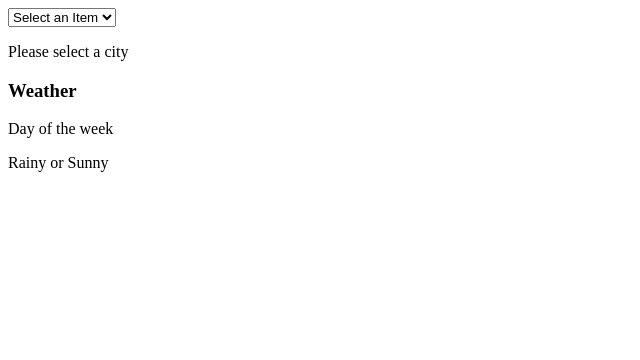
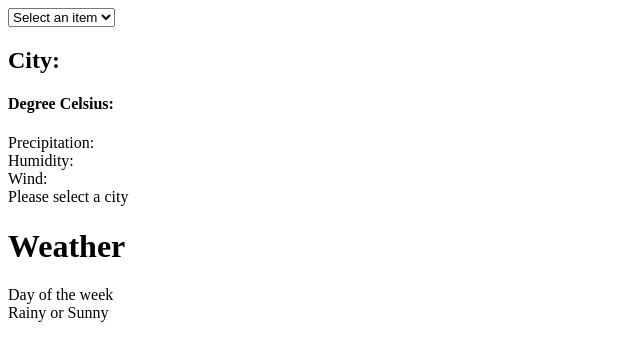
Before and after one commit to elvisonob/Scheduled-App-TS, a React (Create React App) app: page / in a window 1280 px wide. Shown: the top 360 px of the page, without its empty margins (0-640 px from the left). Built offline with nearby package versions, Linux system fonts and the light colour scheme; no server answers.

Commit message:
from scratch

```diff
--- a/src/components/Weather.tsx
+++ b/src/components/Weather.tsx
@@ -2,69 +2,32 @@ import { ReactEventHandler, useState, useEffect } from 'react';
 
 const API_KEY = process.env.REACT_APP_WEATHER_API_KEY;
 
-interface WeatherApp {
-  location: {
-    name: string;
-  };
-  current: {
-    temp_c: number;
-    precip_in: number;
-    humidity: number;
-    wind_degree: number;
-  };
-}
-
-function Weather() {
-  const [dataReadings, setDataReadings] = useState<WeatherApp | null>(null);
-  const [cityName, selectCityName] = useState('');
-
-  const fetchWeather = async (city: string) => {
-    const response = await fetch(
-      `https://api.weatherapi.com/v1/current.json?key=${API_KEY}&q=${city}`,
-    );
-    const data = await response.json();
-    console.log(data);
-    setDataReadings(data);
-  };
-
-  useEffect(() => {
-    if (cityName) {
-      fetchWeather(cityName);
-    }
-  }, [cityName]);
-
-  // if (!dataReadings) {
-  //   return <h1>Loading weather...</h1>;
-  // }
-
+function WeatherApp() {
   return (
     <div>
-      <select value={cityName} onChange={(e) => selectCityName(e.target.value)}>
-        <option value="">Select an Item</option>
+      <select>
+        <option value="">Select an item</option>
         <option value="london">London</option>
         <option value="glasgow">Glasgow</option>
+        <option value="manchester">Manchester</option>
         <option value="edinburgh">Edinburgh</option>
-        <option value="manchester">Manchester</option>
-        <option value="newyork">New York</option>
+        <option value="new york">New York</option>
       </select>
-      {dataReadings ? (
-        <div>
-          <h1>City: {dataReadings.location.name}</h1>
-          <h3>Degree Celsius: {dataReadings.current.temp_c} </h3>
-          <p>Precipitation: {dataReadings.current.precip_in} </p>
-          <p>Humidity: {dataReadings.current.humidity} </p>
-          <p>Wind: {dataReadings.current.wind_degree} </p>
-        </div>
-      ) : (
-        <p>Please select a city</p>
-      )}
-
       <div>
-        <h3>Weather</h3>
-        <p>Day of the week</p>
-        <p>Rainy or Sunny</p>
+        <h2>City: </h2>
+        <h4>Degree Celsius: </h4>
+        <div>Precipitation: </div>
+        <div>Humidity: </div>
+        <div>Wind: </div>
+      </div>
+      <div>Please select a city</div>
+      <div>
+        <h1>Weather</h1>
+        <div>Day of the week</div>
+        <div>Rainy or Sunny</div>
       </div>
     </div>
   );
 }
-export default Weather;
+
+export default WeatherApp;
```
